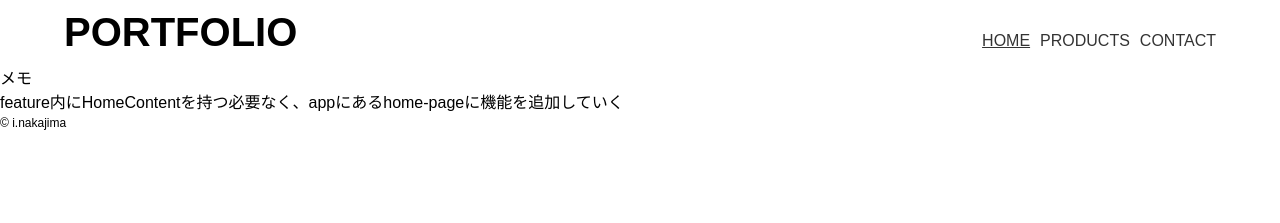
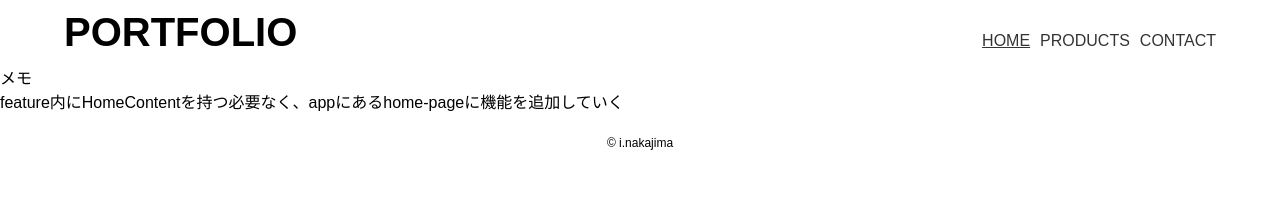
Before and after one commit to toku-chan/portfolio, a Next.js app: page / in a window 1280 px wide. Shown: the top 223 px of the page. Built offline with nearby package versions, Linux system fonts and the light colour scheme.

Commit message:
chore: app/ui/footerを修正

```diff
--- a/app/ui/Footer/Footer.tsx
+++ b/app/ui/Footer/Footer.tsx
@@ -2,6 +2,14 @@
 
 import React from 'react';
 import styled from '@emotion/styled';
+
+const StyledFooter = styled.footer`
+  display: flex;
+  justify-content: center;
+  align-items: center;
+  width: 100%;
+  height: 60px;
+`;
 
 const CopyRight = styled.span`
   font-size: 12px;
@@ -9,8 +17,8 @@ const CopyRight = styled.span`
 
 export const Footer: React.FC = () => {
   return (
-    <footer>
+    <StyledFooter>
       <CopyRight>©︎ i.nakajima</CopyRight>
-    </footer>
+    </StyledFooter>
   );
 };
```
